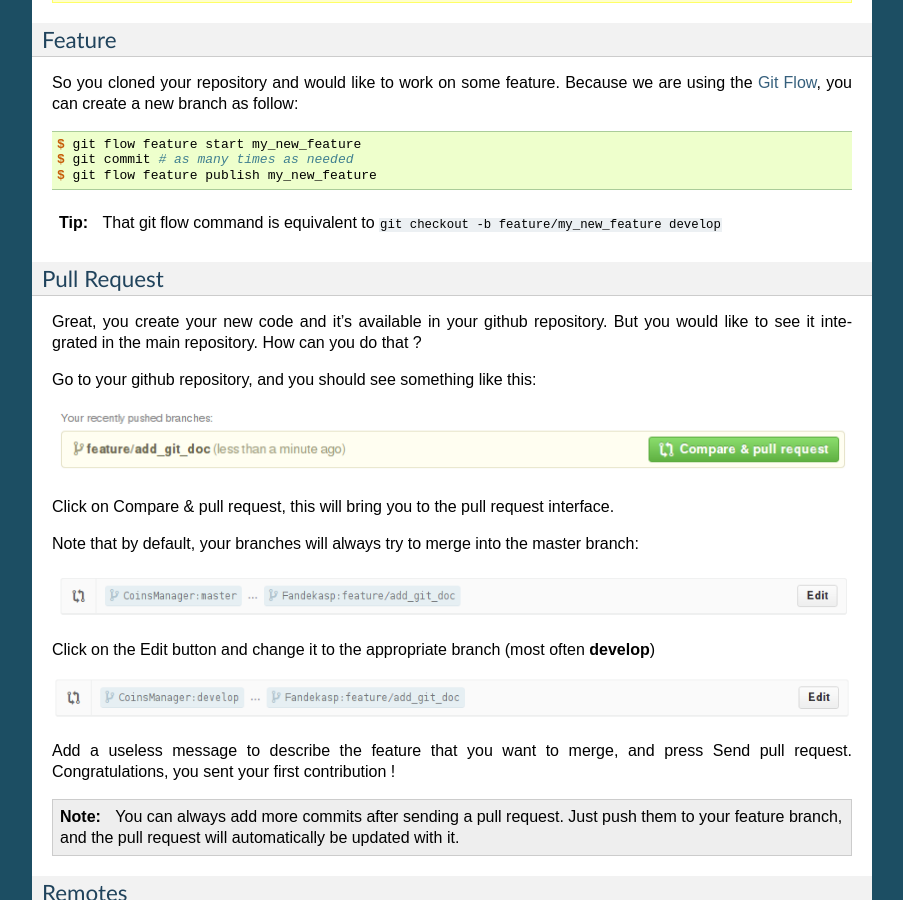
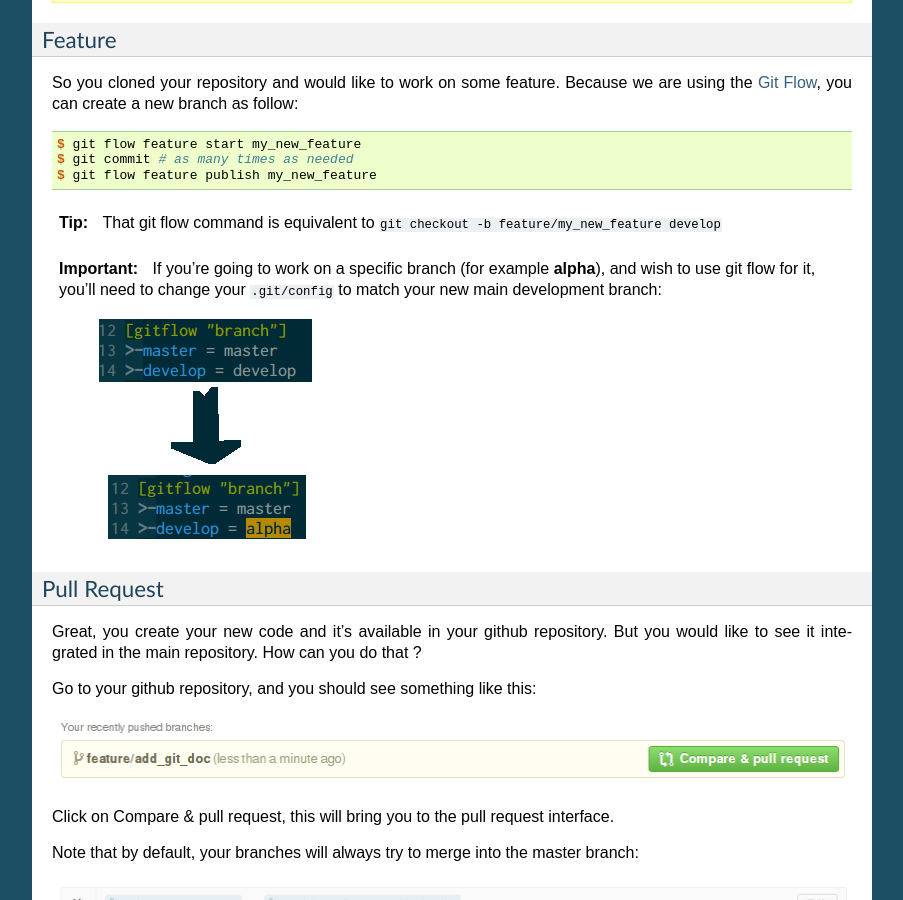
Before and after one commit to CoinsManager/CoinsManager, a Sphinx documentation site: the page built from docs/Contributions/2_git.rst, in a window 1280 px wide and 900 px high, scrolled down 558 px. Shown: the whole window, without its empty margins (198-1101 px from the left). Built offline with Sphinx 7.4.7, drawn with Linux system fonts in a browser that asks for light colours; formulas are drawn with MathJax 3.

Commit message:
update doc with gitflow develop → alpha

```diff
--- a/docs/Contributions/2_git.rst
+++ b/docs/Contributions/2_git.rst
@@ -42,6 +42,15 @@ you can create a new branch as follow:
 
     That git flow command is equivalent to
     ``git checkout -b feature/my_new_feature develop``
+
+.. important::
+
+    If you're going to work on a specific branch (for example
+    **alpha**), and wish to use git flow for it, you'll need to change your
+    :file:`.git/config` to match your new main development branch:
+
+      .. image:: ../_static/git_gitflow_develop.png
+
 
 Pull Request
 ~~~~~~~~~~~~
```
Also changed, not shown: docs/_static/git_gitflow_develop.png (added).
